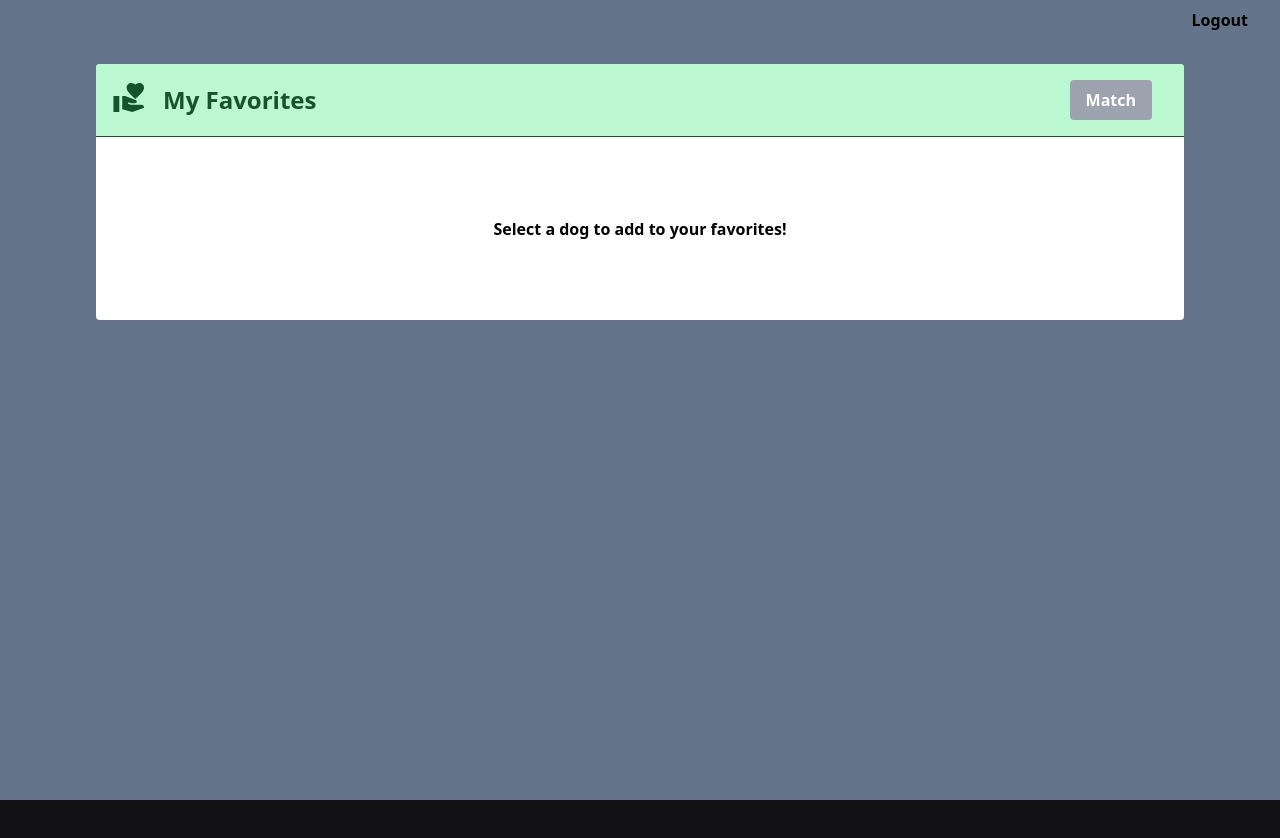
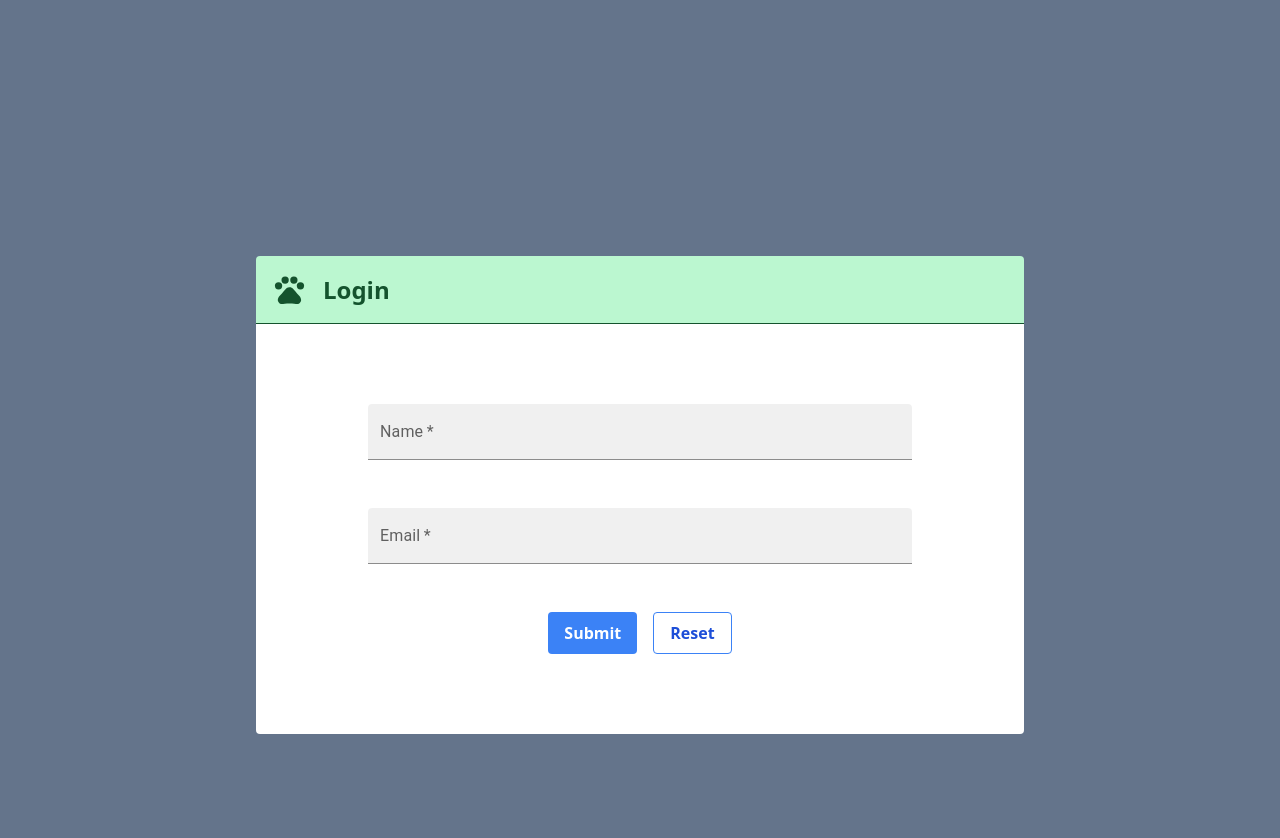
Before and after one commit to justinlogan03/fetch-website, a React app: page / in a window 1280 px wide. Shown: the top 838 px of the page. Before the commit the page ends 800 px from the top, so only its background shows below. Built offline with nearby package versions, Linux system fonts and the light colour scheme; no server answers.

Commit message:
update state

```diff
--- a/src/fetch-website/fetch-website-landing-page.tsx
+++ b/src/fetch-website/fetch-website-landing-page.tsx
@@ -3,7 +3,7 @@ import { LoginPage } from "./login-page/login-page";
 import { DogSearch } from "./dog-search/dog-search";
 
 export const FetchWebsiteLandingPage = () => {
-  const [isLoginSuccess, setIsLoginSuccess] = useState<boolean>(true); // TODO - switch this back
+  const [isLoginSuccess, setIsLoginSuccess] = useState<boolean>(false); // TODO - switch this back
   return (
     <div className=" bg-slate-500 my-auto" style={{ minHeight: "100vh" }}>
       {isLoginSuccess ? (
```
